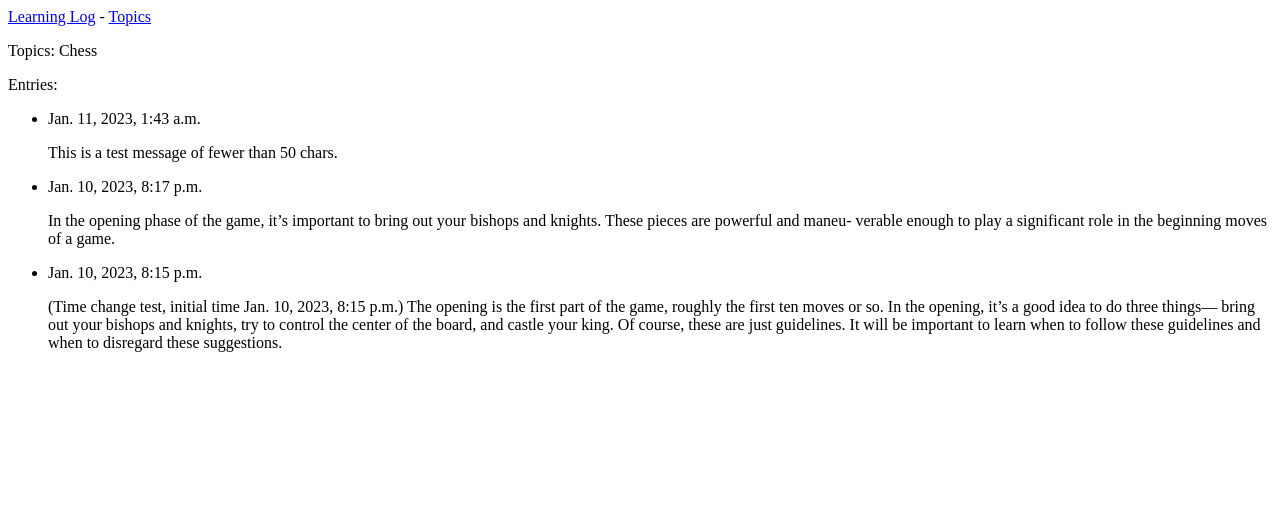
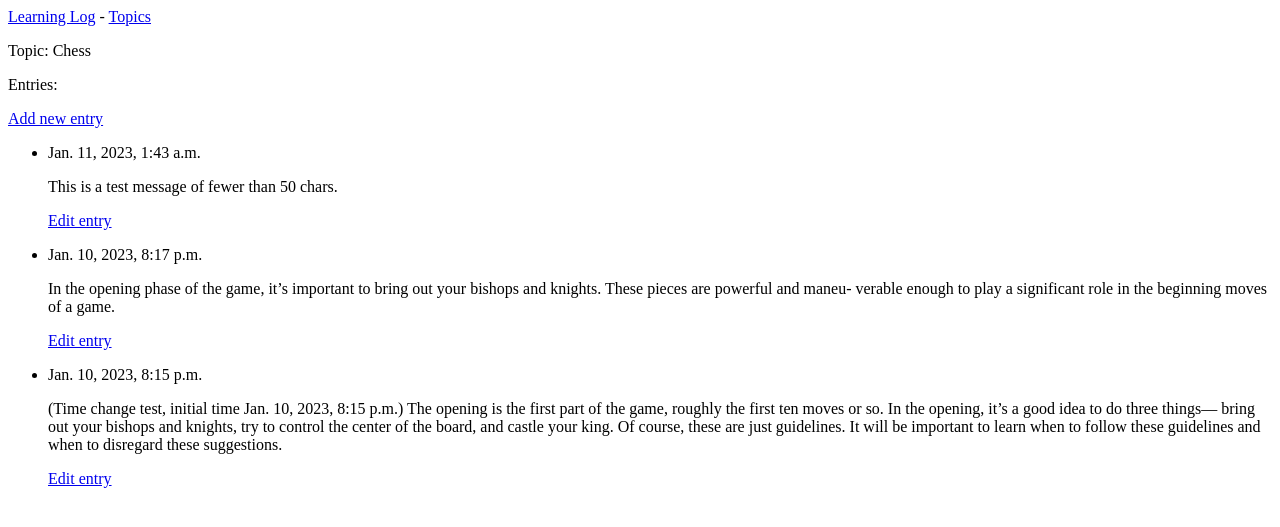
Before and after one commit to Leon-bo-He/Learning_Log, a Django app: page /topics/4/ in a window 1280 px wide. Shown: the top 527 px of the page. Run offline with Django 3.2, Linux system fonts and the light colour scheme; data comes from the database, SQL or seed files in the repository; both versions use the stored data as it was after the commit.

Commit message:
Updated functions so that users can modify topics and entries through the web interface.

```diff
--- a/learning_logs/templates/learning_logs/index.html
+++ b/learning_logs/templates/learning_logs/index.html
@@ -3,4 +3,4 @@
 {% block content%}
 <p>Learning Log helps you keep track of your learning, for any topic you're
 learning about.</p>
-{% endblock content%}
+{% endblock content %}
--- a/learning_logs/templates/learning_logs/topic.html
+++ b/learning_logs/templates/learning_logs/topic.html
@@ -2,17 +2,26 @@
 
 {% block content %}
 
-<p>Topics: {{ topic }}</p>
+<p>Topic: {{ topic }}</p>
 <p>Entries:</p>
+<p>
+    <a href="{% url 'learning_logs:new_entry' topic.id %}">Add new entry</a>
+</p>
 
 <ul>
 {% for entry in entries %}
 <li>
     <p>{{ entry.date_added  }}</p>
     <p>{{ entry.text }}</p>
+
+    <p>
+        <a href="{% url 'learning_logs:edit_entry' entry.id %}">Edit entry</a>
+    </p>
 </li>
 {% empty %}
 <li>There is no entries for this topic yet.</li>
 {% endfor %}
 </ul>
+
+
 {% endblock content %}
--- a/learning_logs/templates/learning_logs/topics.html
+++ b/learning_logs/templates/learning_logs/topics.html
@@ -15,4 +15,6 @@
 <li>No topics have been added yet.</li>
 {% endfor %}
 </ul>
+
+<a href="{% url 'learning_logs:new_topic' %}">Add a new topic</a>
 {% endblock content %}
--- a/learning_logs/urls.py
+++ b/learning_logs/urls.py
@@ -9,4 +9,7 @@ urlpatterns = [
     path('', views.index, name = 'index'),
     path('topics/', views.topics, name = 'topics'),
     path('topics/<int:topic_id>/', views.topic, name= 'topic'),
+    path('new_topic/', views.new_topic, name = 'new_topic'),
+    path('new_entry/<int:topic_id>/', views.new_entry, name = 'new_entry'),
+    path('edit_entry/<int:entry_id>/', views.edit_entry, name = 'edit_entry'),
 ]
--- a/learning_logs/views.py
+++ b/learning_logs/views.py
@@ -1,6 +1,8 @@
-from django.shortcuts import render
+from django.shortcuts import render, redirect
 
-from .models import Topic
+from .models import Topic, Entry
+from .forms import TopicForm, EntryForm
+
 # Create your views here.
 
 def index(request):
@@ -17,3 +19,51 @@ def topic(request, topic_id):
     entries = topic.entry_set.order_by('-date_added')
     context = {'topic': topic, 'entries': entries}
     return render(request, 'learning_logs/topic.html', context)
+
+def new_topic(request):
+
+    # add new topic
+    if request.method != 'POST':
+        # create a blank form
+        form = TopicForm()
+    else:
+        # POST form submitted, process data
+        form = TopicForm(data=request.POST)
+        if form.is_valid():
+            form.save()
+        return redirect('learning_logs:topics')
+
+    context = {'form': form}
+    return render(request, 'learning_logs/new_topic.html', context)
+
+def new_entry(request, topic_id):
+    topic = Topic.objects.get(id=topic_id)
+
+    if request.method != 'POST':
+        form = EntryForm()
+    else:
+        form = EntryForm(data=request.POST)
+        if form.is_valid():
+            new_entry = form.save(commit=False)
+            new_entry.topic = topic
+            new_entry.save()
+        return redirect('learning_logs:topic', topic_id=topic_id)
+
+    context = {'topic': topic, 'form': form }
+    return render(request, 'learning_logs/new_entry.html/', context)
+
+def edit_entry(request, entry_id):
+    entry = Entry.objects.get(id=entry_id)
+    topic = entry.topic
+
+    if request.method != 'POST':
+        #pre-fill the field with current entry
+        form=EntryForm(instance=entry)
+    else:
+        form = EntryForm(instance=entry, data=request.POST)
+        if form.is_valid():
+            form.save()
+        return redirect('learning_logs:topic', topic_id=topic.id)
+
+    context = {'entry':entry, 'topic':topic, 'form':form}
+    return render(request, 'learning_logs/edit_entry.html', context)
```
Also changed, not shown: learning_logs/forms.py (added, +16 -0 lines), learning_logs/templates/learning_logs/edit_entry.html (added, +15 -0 lines), learning_logs/templates/learning_logs/new_entry.html (added, +15 -0 lines), learning_logs/templates/learning_logs/new_topic.html (added, +14 -0 lines), db.sqlite3.
